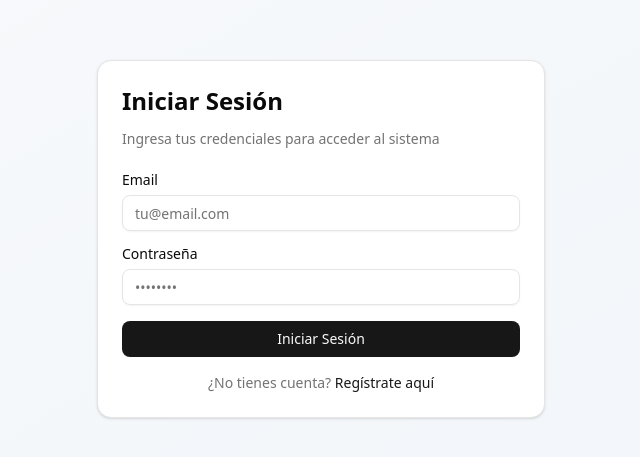
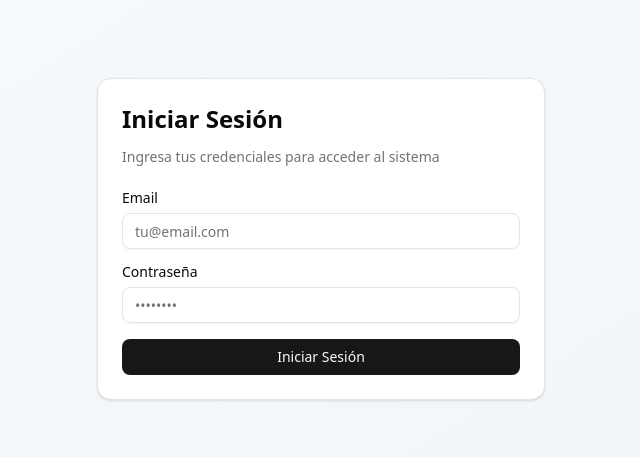
Before and after one commit to victorolivaresat/bono-ts, a Next.js app: page /login in a window 1280 px wide. Shown: the part 161-618 px from the top of the page, without its empty margins (319-959 px from the left). Built offline with nearby package versions, Linux system fonts and the light colour scheme.

Commit message:
refactor: eliminar enlaces de registro en las páginas de inicio y login

```diff
--- a/app/login/page.tsx
+++ b/app/login/page.tsx
@@ -82,12 +82,6 @@ export default function LoginPage() {
                         <Button type="submit" className="w-full" disabled={isLoading}>
                             {isLoading ? "Iniciando sesión..." : "Iniciar Sesión"}
                         </Button>
-                        <p className="text-center text-sm text-muted-foreground">
-                            ¿No tienes cuenta?{" "}
-                            <Link href="/register" className="text-primary underline-offset-4 hover:underline">
-                                Regístrate aquí
-                            </Link>
-                        </p>
                     </CardFooter>
                 </form>
             </Card>
--- a/app/page.tsx
+++ b/app/page.tsx
@@ -28,9 +28,6 @@ export default function Home() {
             <Button asChild size="lg" className="w-full">
               <Link href="/login">Iniciar Sesión</Link>
             </Button>
-            <Button asChild variant="outline" size="lg" className="w-full">
-              <Link href="/register">Crear Cuenta</Link>
-            </Button>
           </div>
         </CardContent>
       </Card>
```
